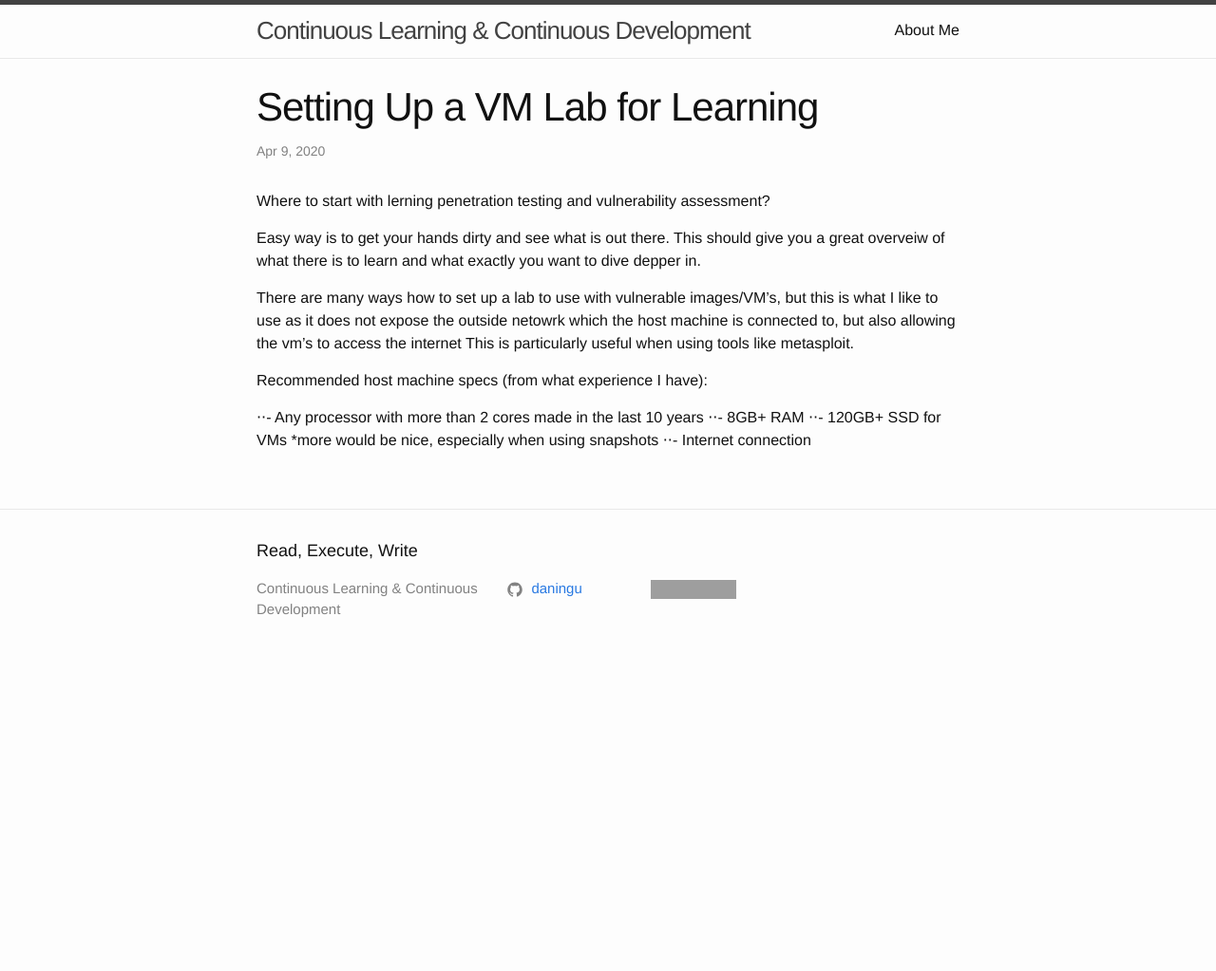
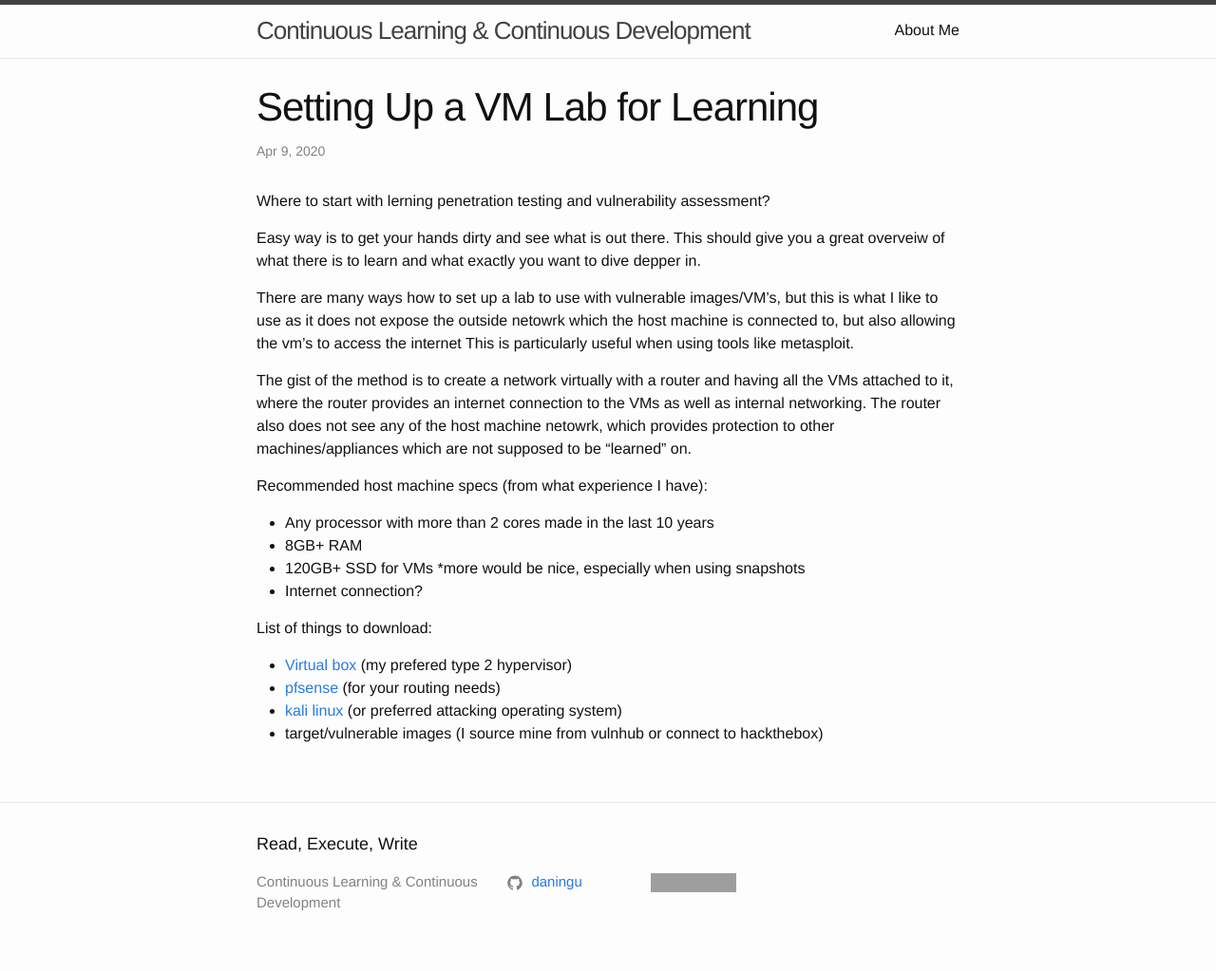
Before and after one commit to daningu/daningu.github.io, a Jekyll site: the page built from _posts/2020-04-08-Setting-Up-A-VM-Lab.md, in a window 1280 px wide. Shown: the whole page at 95% size. Built offline with Jekyll 4.4.1, drawn with Linux system fonts in a browser that asks for light colours; before the commit the page ends 900 px from its top, so only the background shows below that; grey boxes are pictures that could not be loaded.

Commit message:
Update 2020-04-08-Setting-Up-A-VM-Lab.md

```diff
--- a/_posts/2020-04-08-Setting-Up-A-VM-Lab.md
+++ b/_posts/2020-04-08-Setting-Up-A-VM-Lab.md
@@ -12,9 +12,17 @@ Easy way is to get your hands dirty and see what is out there. This should give
 There are many ways how to set up a lab to use with vulnerable images/VM's, but this is what I like to use as it does not expose the outside netowrk which the host machine is connected to, but also allowing the vm's to access the internet
 This is particularly useful when using tools like metasploit.
 
+The gist of the method is to create a network virtually with a router and having all the VMs attached to it, where the router provides an internet connection to the VMs as well as internal networking. The router also does not see any of the host machine netowrk, which provides protection to other machines/appliances which are not supposed to be "learned" on.
+
 Recommended host machine specs (from what experience I have):
 
-⋅⋅- Any processor with more than 2 cores made in the last 10 years
-⋅⋅- 8GB+ RAM
-⋅⋅- 120GB+ SSD for VMs *more would be nice, especially when using snapshots
-⋅⋅- Internet connection
+  - Any processor with more than 2 cores made in the last 10 years
+  - 8GB+ RAM
+  - 120GB+ SSD for VMs *more would be nice, especially when using snapshots
+  - Internet connection?
+
+List of things to download:
+  - [Virtual box](https://www.virtualbox.org/wiki/Downloads) (my prefered type 2 hypervisor)
+  - [pfsense](https://www.pfsense.org/download/) (for your routing needs)
+  - [kali linux](https://www.offensive-security.com/kali-linux-vm-vmware-virtualbox-image-download/) (or preferred attacking operating system)
+  - target/vulnerable images (I source mine from vulnhub or connect to hackthebox)
```
